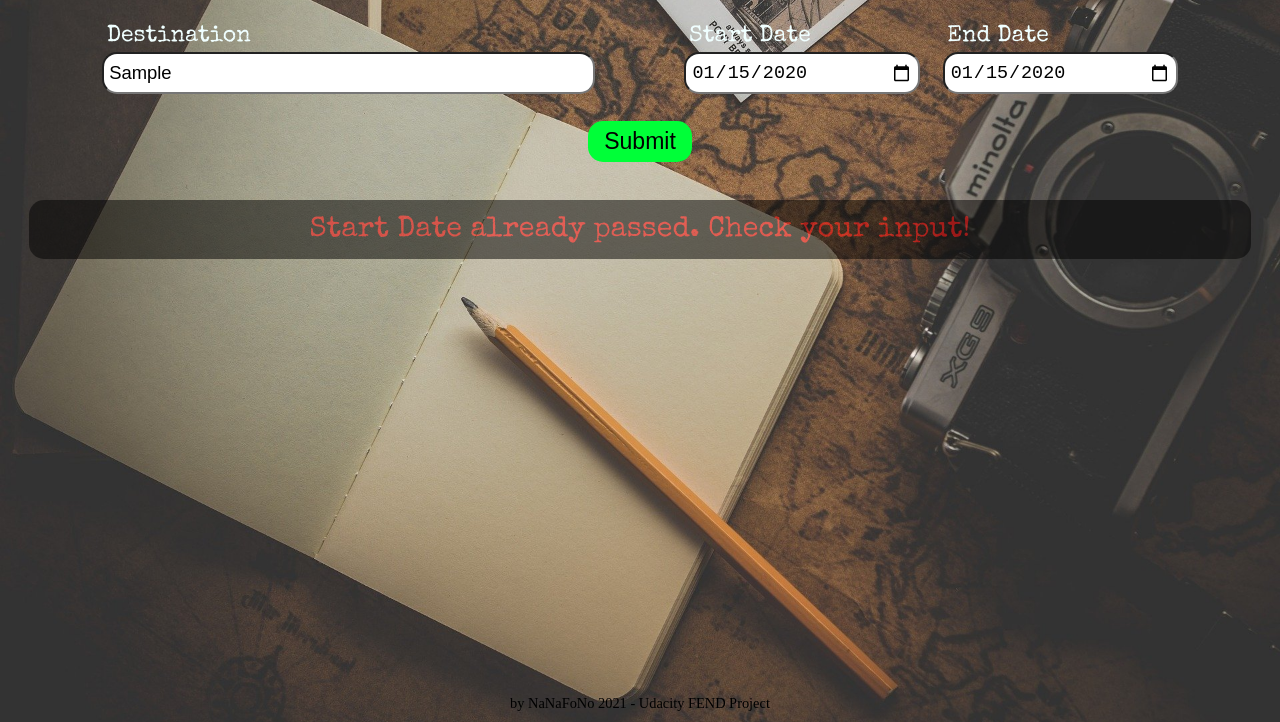
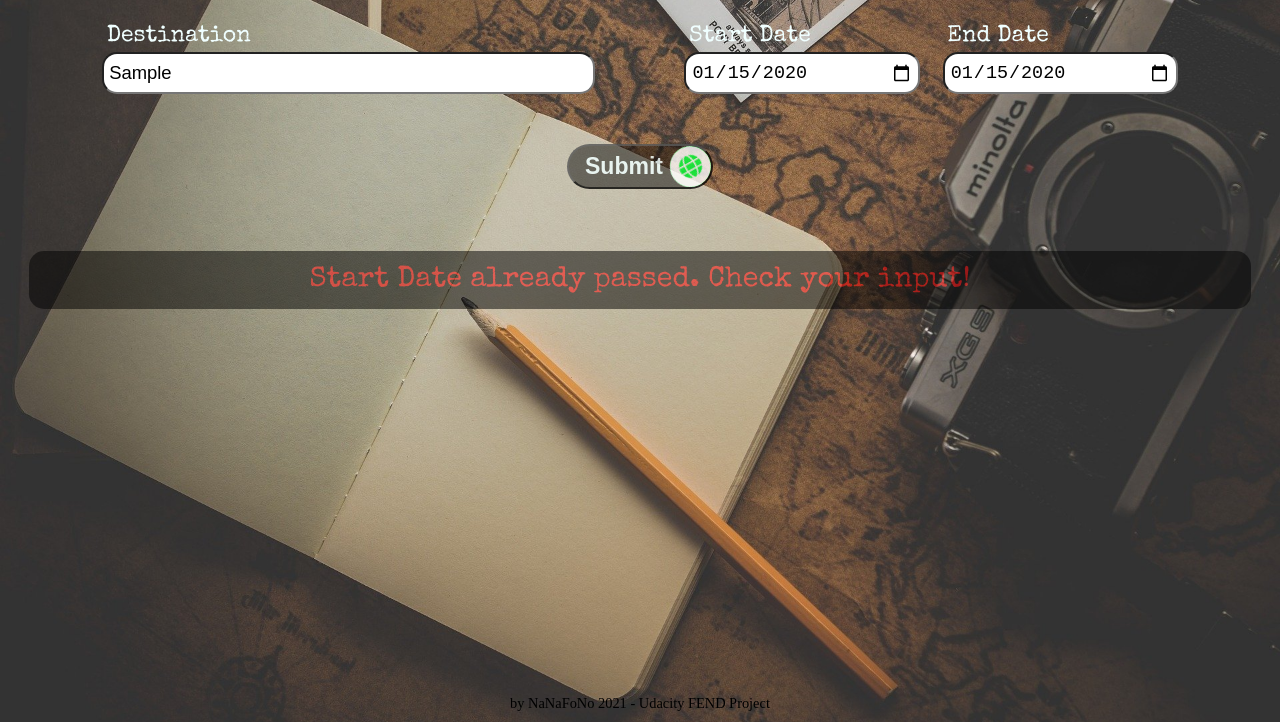
Before and after one commit to CryptoNari/Travel-app, a website built with webpack: page src/client/views/index.html in a window 1280 px wide. Both pictures are taken after typing "Sample", "2020-01-15", "2020-01-15" into the empty fields and a click on the button "Submit". Shown: the part 107-829 px from the top of the page. Built offline with nearby package versions, Linux system fonts and the light colour scheme; files whose address does not match are found by name.

Commit message:
add animated submit btn for loading

```diff
--- a/src/client/js/formHandler.js
+++ b/src/client/js/formHandler.js
@@ -24,11 +24,12 @@ const handleSubmit = () => {
     const destination = document.getElementById('tripLocation').value;
     const startDate = document.getElementById('startDate').value;
     const endDate = document.getElementById('endDate').value;
+    const formBtn = document.querySelector('button');
 
     const checkDateInputs = dateCompare(startDate,endDate);
-
     // verify date inputs
     if (checkDateInputs.valid === true) {
+        formBtn.classList.toggle('loading');
         const userInput = {
             city: destination,
             dates: checkDateInputs
@@ -47,10 +48,12 @@ const handleSubmit = () => {
         .then(res => {
         // Show/Load Api Response to User
         showTrip(res);
+        formBtn.classList.toggle('loading');
         })
     } else {
         const error = document.getElementById('formError');
         error.innerHTML = checkDateInputs.error;
+        formBtn.classList.toggle('loading');
     }
 }
 
--- a/src/client/styles/form.scss
+++ b/src/client/styles/form.scss
@@ -42,13 +42,9 @@
 
     .form-button{
         display: flex;
-        flex-direction: column;
         justify-content: center;
+        margin: 1em;
         button {
-            background-color: #00ff38;
-            border: none;
-            border-radius: 15px;
-            color: black;
             padding:  .3em .7em;
             text-decoration: none;
             font-size: 1em;
@@ -69,3 +65,59 @@
   padding: .4em 1em .3em;
   border-radius: 15px;
 }
+
+.submit-btn{
+    display: flex;
+    justify-content: center;
+  }
+
+button {
+    border-radius: 30px;
+    color:#00ff38;
+    font-weight: 600;
+    background-color: rgba(0, 0, 0, 0.6);
+    opacity: .8;
+    text-decoration: none;
+    position: relative;
+    display: flex;
+    align-items: center;
+    overflow: hidden;
+    .btn-text{
+        padding-right: 2rem;
+      }
+    .btn-icon{
+        position: absolute;
+        right: 0%;
+        background-color: #00ff38;
+        color: white;
+        display: flex;
+        align-items: center;
+        justify-content: center;
+        border-radius: 50%;
+        padding: .4em;
+      }
+    .btn-load {
+        @extend .btn-icon;
+        position: absolute;
+        right: 0%;
+        display: none;
+    }
+}
+
+.loading {
+    .btn-text {
+        color: azure;
+    }
+    .btn-load {
+        @extend .btn-icon;
+        background-color: white;
+        color: #00ff38;
+        position: absolute;
+        right: 0%;
+        display: flex;
+        z-index: 5;
+        animation: spin 1s ease-in-out infinite;
+    }
+}
+
+@keyframes spin { 100% { -webkit-transform: rotate(360deg); transform:rotate(360deg); } }
--- a/src/client/views/index.html
+++ b/src/client/views/index.html
@@ -32,7 +32,11 @@
                         </div>
                     </div>
                     <div class="form-button">
-                        <button type="submit">Submit</button>
+                        <button type="submit">
+                            <span class="btn-text">Submit</span>
+                            <span class="btn-icon"><i class="fa-solid fa-paper-plane"></i></i></span>
+                            <span class="btn-load"><i class="fa-solid fa-globe"></i></i></span>
+                        </button>
                     </div>
                 </form>
                 <div id="formError"></div>
```
